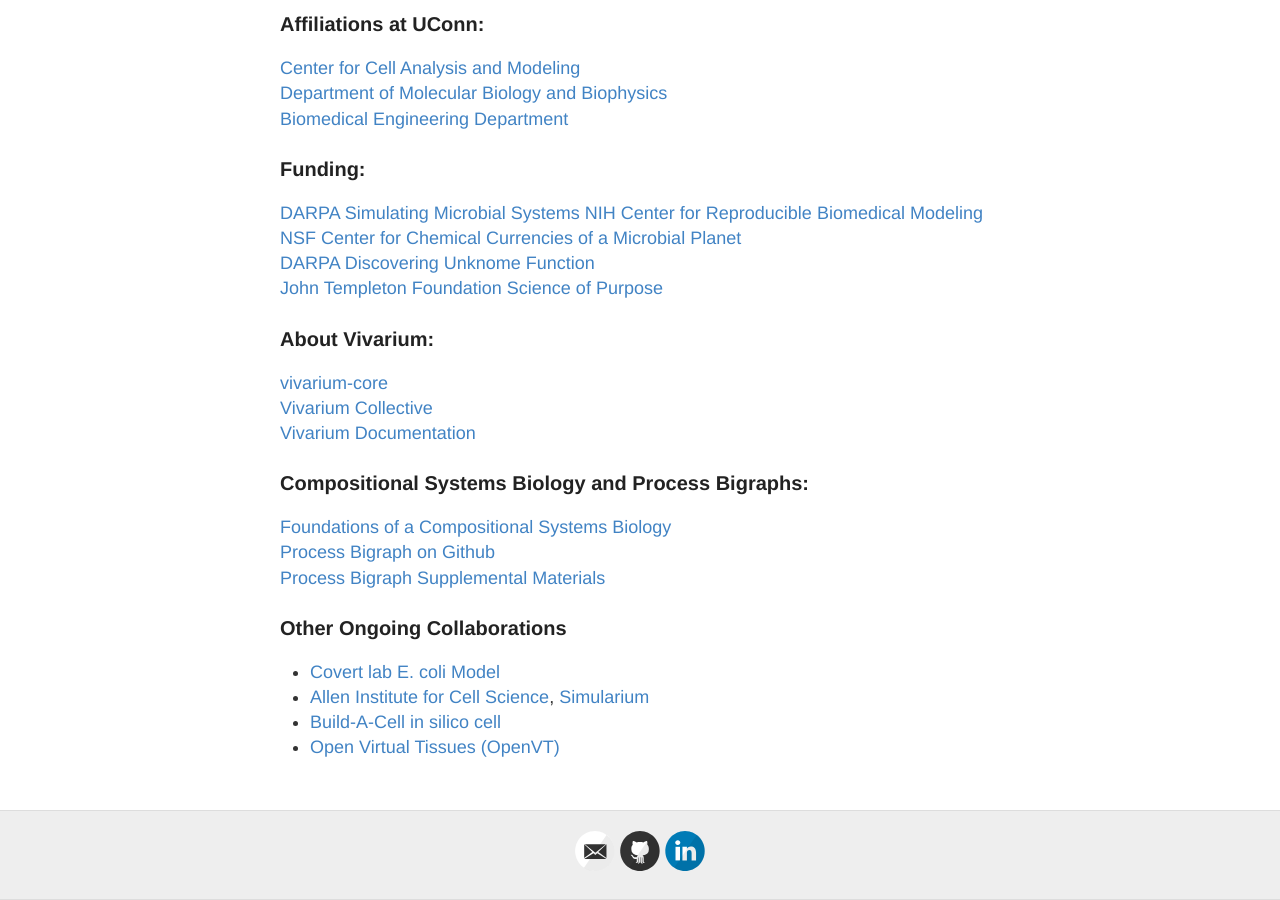
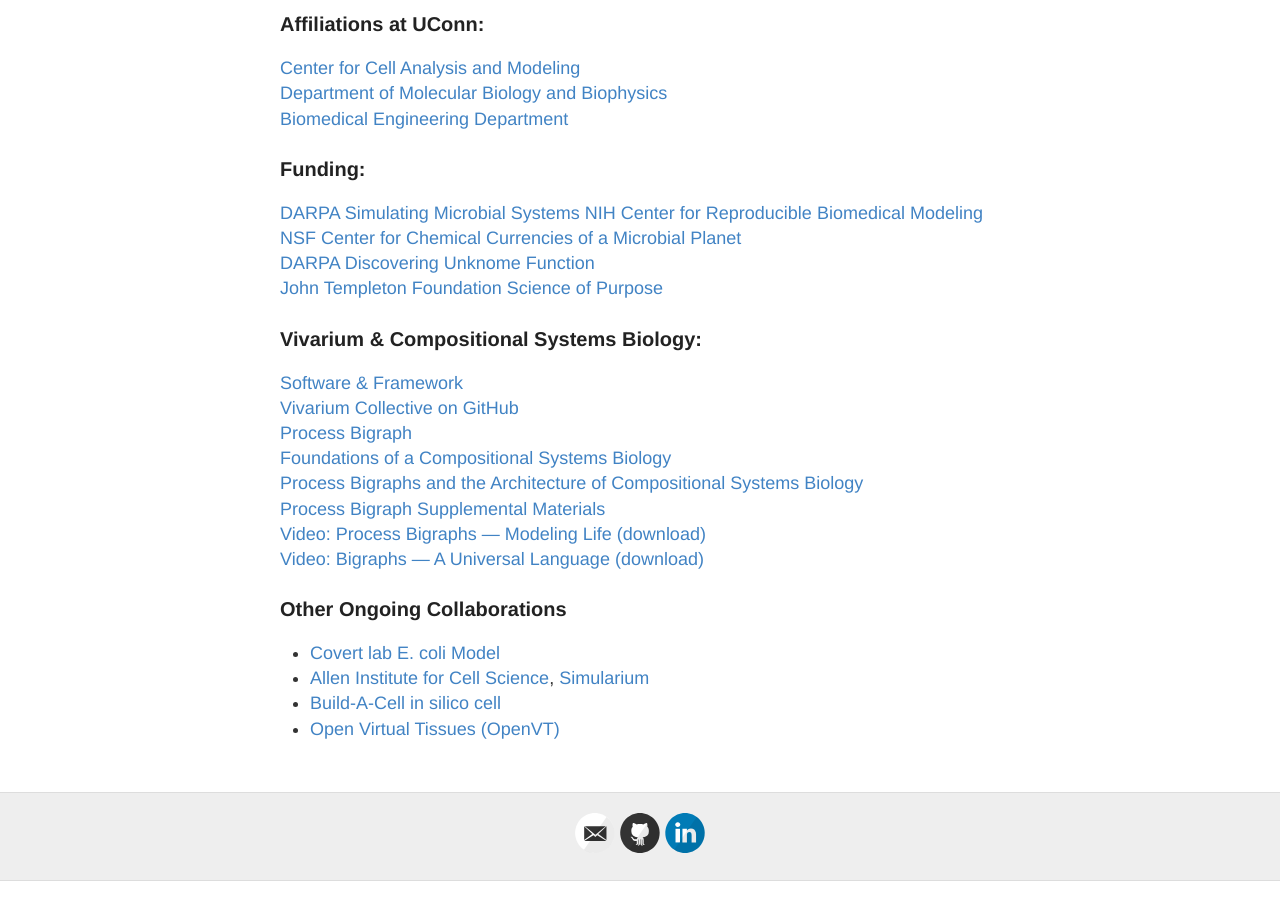
Before and after one commit to eagmon/eagmon.github.io, a Jekyll site: the page built from index.md, in a window 1280 px wide and 900 px high, scrolled down 947 px. Built offline with Jekyll 4.4.1, drawn with Linux system fonts in a browser that asks for light colours.

Commit message:
Add downloadable Process Bigraph videos to front page
Adds two video downloads under the Vivarium & Compositional Systems
Biology section: "Process Bigraphs — Modeling Life" and
"Bigraphs — A Universal Language".

Co-Authored-By: Claude Opus 4.8 (1M context) <noreply@anthropic.com>

```diff
--- a/index.md
+++ b/index.md
@@ -19,7 +19,7 @@ layout: default
     </p>
 
     <p>
-    To support this vision, we are building <a href="https://vivarium-collective.github.io">Vivarium</a> –- an open-source
+    To support this vision, we are building <a href="https://github.com/vivarium-collective">Vivarium</a> –- an open-source
     ecosystem of modular biological models. We have several projects that apply Vivarium in the domains of single cell
     bacterial physiology, community interactions in microbiomes, synthetic cells, and the origins of life.
     </p>
@@ -39,17 +39,16 @@ layout: default
 [DARPA Discovering Unknome Function](https://www.darpa.mil/research/programs/duf) \
 [John Templeton Foundation Science of Purpose](https://www.templeton.org/internal-competiton-fund/purpose-initiative)
 
-### About Vivarium:
+### Vivarium &amp; Compositional Systems Biology:
 
-[vivarium-core](https://github.com/vivarium-collective/vivarium-core) \
-[Vivarium Collective](https://vivarium-collective.github.io) \
-[Vivarium Documentation](https://vivarium-core.readthedocs.io/en/latest/)
-
-### Compositional Systems Biology and Process Bigraphs:
-
+[Software &amp; Framework](/software/) \
+[Vivarium Collective on GitHub](https://github.com/vivarium-collective) \
+[Process Bigraph](https://github.com/vivarium-collective/process-bigraph) \
 [Foundations of a Compositional Systems Biology](https://arxiv.org/abs/2408.00942) \
-[Process Bigraph on Github](https://github.com/vivarium-collective/process-bigraph) \
-[Process Bigraph Supplemental Materials](https://raw.githubusercontent.com/eagmon/eagmon.github.io/master/files/ProcessBigraphSupplement2025.pdf)
+[Process Bigraphs and the Architecture of Compositional Systems Biology](https://arxiv.org/abs/2512.23754) \
+[Process Bigraph Supplemental Materials](https://raw.githubusercontent.com/eagmon/eagmon.github.io/master/files/ProcessBigraphSupplement2025.pdf) \
+[Video: Process Bigraphs — Modeling Life (download)](https://raw.githubusercontent.com/eagmon/eagmon.github.io/master/files/ProcessBigraphs_ModelingLife.mp4) \
+[Video: Bigraphs — A Universal Language (download)](https://raw.githubusercontent.com/eagmon/eagmon.github.io/master/files/Bigraphs_UniversalLanguage.mp4)
 
 ### Other Ongoing Collaborations
 - [Covert lab E. coli Model](https://www.covert.stanford.edu)
```
Also changed, not shown: 2 other files.
